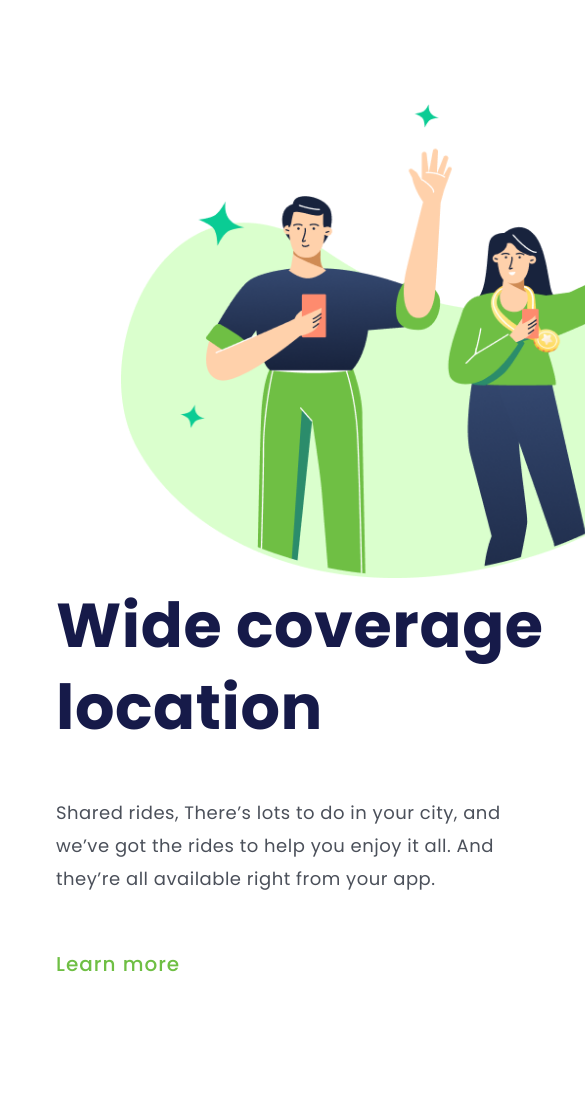
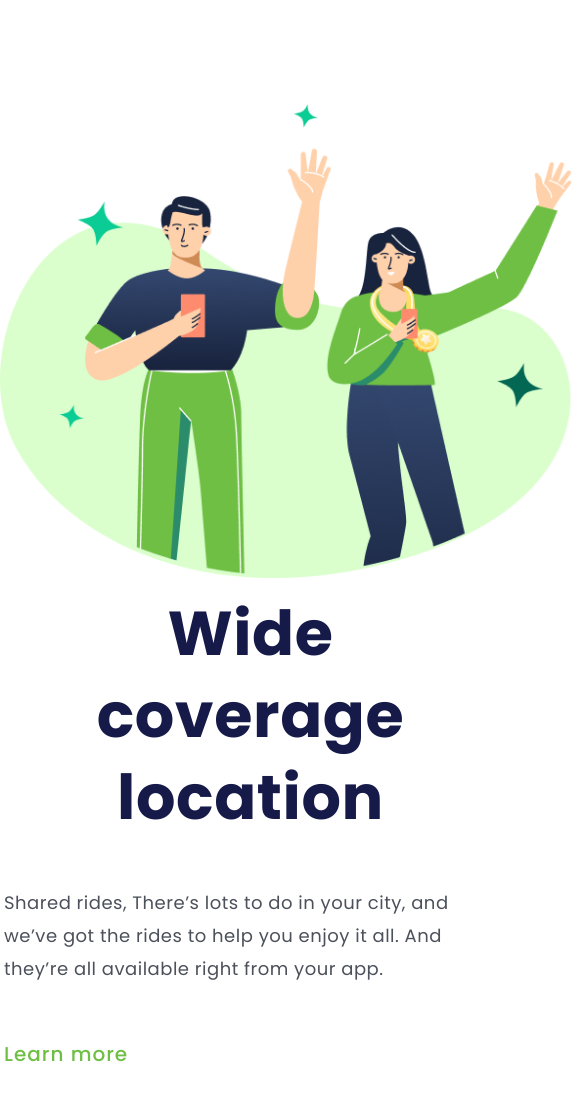
Before and after one commit to Ederl010203/2.PROJETO--duas-pessoas-animadas-HTML---CSS-2, a plain HTML site: page index.html in a window 390 px wide. Shown: the part 232-1332 px from the top of the page, 585 px wide, since content can reach past the window. Drawn offline with Linux system fonts and the light colour scheme.

Commit message:
responsivel

```diff
--- a/style.css
+++ b/style.css
@@ -81,3 +81,27 @@ p {
   background: rgba(70, 124, 79, 0.329);
   border-radius: 40%;
 }
+
+@media (max-width: 1353px) {
+  .img_main {
+    margin-left: 27px;
+  }
+}
+@media (max-width: 1253px) {
+  section {
+    margin-left: 4px;
+  }
+}
+
+@media (max-width: 1173px) {
+  .img_main {
+    margin: 0 auto;
+    display: block;
+  }
+  h1{
+    text-align: center;
+    margin: 15px auto;
+
+    width: 100vw;
+  }
+}
```
